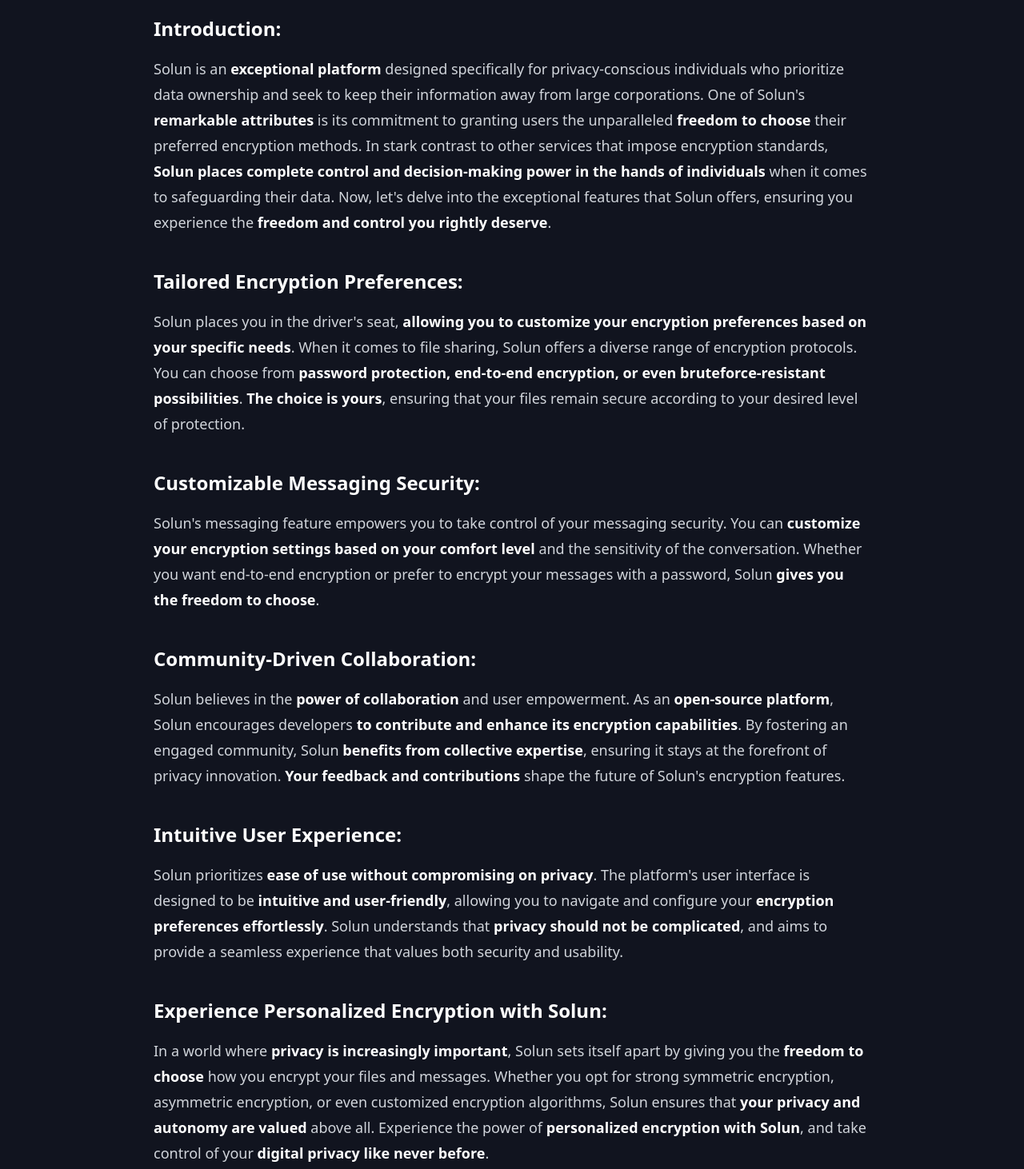
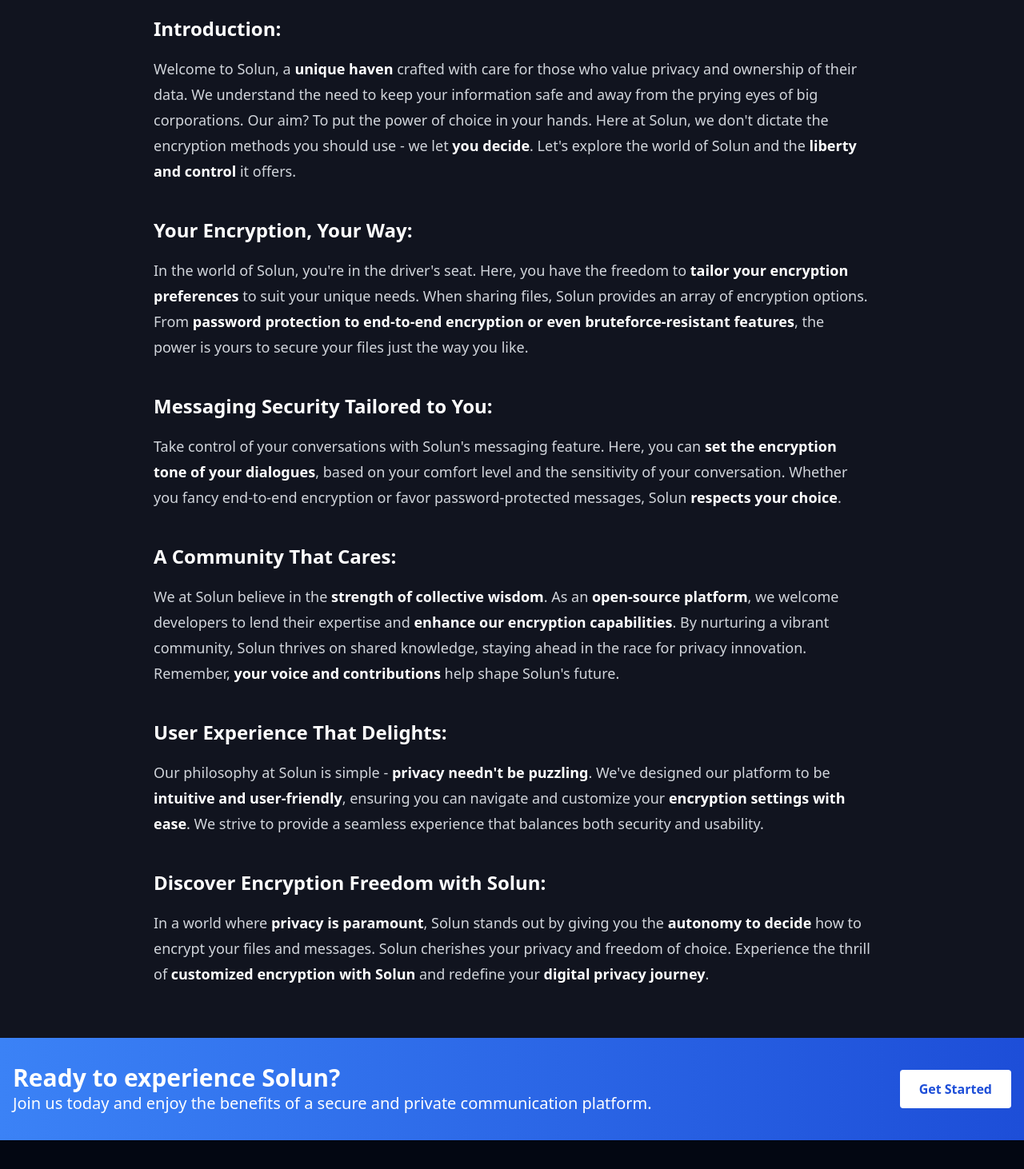
Before and after one commit to yd-915/solun, a Next.js app: page /about in a window 1280 px wide. Shown: the part 320-1782 px from the top of the page at 80% size. Built offline with nearby package versions, Linux system fonts and the light colour scheme.

Commit message:
Added and Reworked Content

```diff
--- a/content/about.mdx
+++ b/content/about.mdx
@@ -1,27 +1,29 @@
-### Introduction:
-Solun is an **exceptional platform** designed specifically for privacy-conscious individuals who prioritize data ownership and seek to keep their information away from large corporations.
-One of Solun's **remarkable attributes** is its commitment to granting users the unparalleled **freedom to choose** their preferred encryption methods.
-In stark contrast to other services that impose encryption standards, **Solun places complete control and decision-making power in the hands of individuals** when it comes to safeguarding their data.
-Now, let's delve into the exceptional features that Solun offers, ensuring you experience the **freedom and control you rightly deserve**.
+### **Introduction:**
+Welcome to Solun, a **unique haven** crafted with care for those who value privacy and ownership of their data.
+We understand the need to keep your information safe and away from the prying eyes of big corporations.
+Our aim? To put the power of choice in your hands. Here at Solun, we don't dictate the encryption methods you should use - we let **you decide**. Let's explore the world of Solun and the **liberty and control** it offers.
 
-### Tailored Encryption Preferences:
-Solun places you in the driver's seat, **allowing you to customize your encryption preferences based on your specific needs**.
-When it comes to file sharing, Solun offers a diverse range of encryption protocols. You can choose from **password protection, end-to-end encryption, or even bruteforce-resistant possibilities**.
-**The choice is yours**, ensuring that your files remain secure according to your desired level of protection.
+### **Your Encryption, Your Way:**
+In the world of Solun, you're in the driver's seat. Here, you have the freedom to **tailor your encryption preferences** to suit your unique needs.
+When sharing files, Solun provides an array of encryption options.
+From **password protection to end-to-end encryption or even bruteforce-resistant features**, the power is yours to secure your files just the way you like.
 
-### Customizable Messaging Security:
-Solun's messaging feature empowers you to take control of your messaging security. You can **customize your encryption settings based on your comfort level** and the sensitivity of the conversation.
-Whether you want end-to-end encryption or prefer to encrypt your messages with a password, Solun **gives you the freedom to choose**.
+### **Messaging Security Tailored to You:**
+Take control of your conversations with Solun's messaging feature.
+Here, you can **set the encryption tone of your dialogues**, based on your comfort level and the sensitivity of your conversation.
+Whether you fancy end-to-end encryption or favor password-protected messages, Solun **respects your choice**.
 
-### Community-Driven Collaboration:
-Solun believes in the **power of collaboration** and user empowerment. As an **open-source platform**, Solun encourages developers **to contribute and enhance its encryption capabilities**.
-By fostering an engaged community, Solun **benefits from collective expertise**, ensuring it stays at the forefront of privacy innovation. **Your feedback and contributions** shape the future of Solun's encryption features.
+### **A Community That Cares:**
+We at Solun believe in the **strength of collective wisdom**.
+As an **open-source platform**, we welcome developers to lend their expertise and **enhance our encryption capabilities**.
+By nurturing a vibrant community, Solun thrives on shared knowledge, staying ahead in the race for privacy innovation.
+Remember, **your voice and contributions** help shape Solun's future.
 
-### Intuitive User Experience:
-Solun prioritizes **ease of use without compromising on privacy**. The platform's user interface is designed to be **intuitive and user-friendly**, allowing you to navigate and configure your **encryption preferences effortlessly**.
-Solun understands that **privacy should not be complicated**, and aims to provide a seamless experience that values both security and usability.
+### **User Experience That Delights:**
+Our philosophy at Solun is simple - **privacy needn't be puzzling**.
+We've designed our platform to be **intuitive and user-friendly**, ensuring you can navigate and customize your **encryption settings with ease**.
+We strive to provide a seamless experience that balances both security and usability.
 
-### Experience Personalized Encryption with Solun:
-In a world where **privacy is increasingly important**, Solun sets itself apart by giving you the **freedom to choose** how you encrypt your files and messages.
-Whether you opt for strong symmetric encryption, asymmetric encryption, or even customized encryption algorithms, Solun ensures that **your privacy and autonomy are valued** above all.
-Experience the power of **personalized encryption with Solun**, and take control of your **digital privacy like never before**.
+### **Discover Encryption Freedom with Solun:**
+In a world where **privacy is paramount**, Solun stands out by giving you the **autonomy to decide** how to encrypt your files and messages.
+Solun cherishes your privacy and freedom of choice. Experience the thrill of **customized encryption with Solun** and redefine your **digital privacy journey**.
```
Also changed, not shown: content/howFile.mdx (+20 -1 lines), content/howMessage.mdx (+22 -1 lines), content/privacy.mdx (+27 -27 lines).
